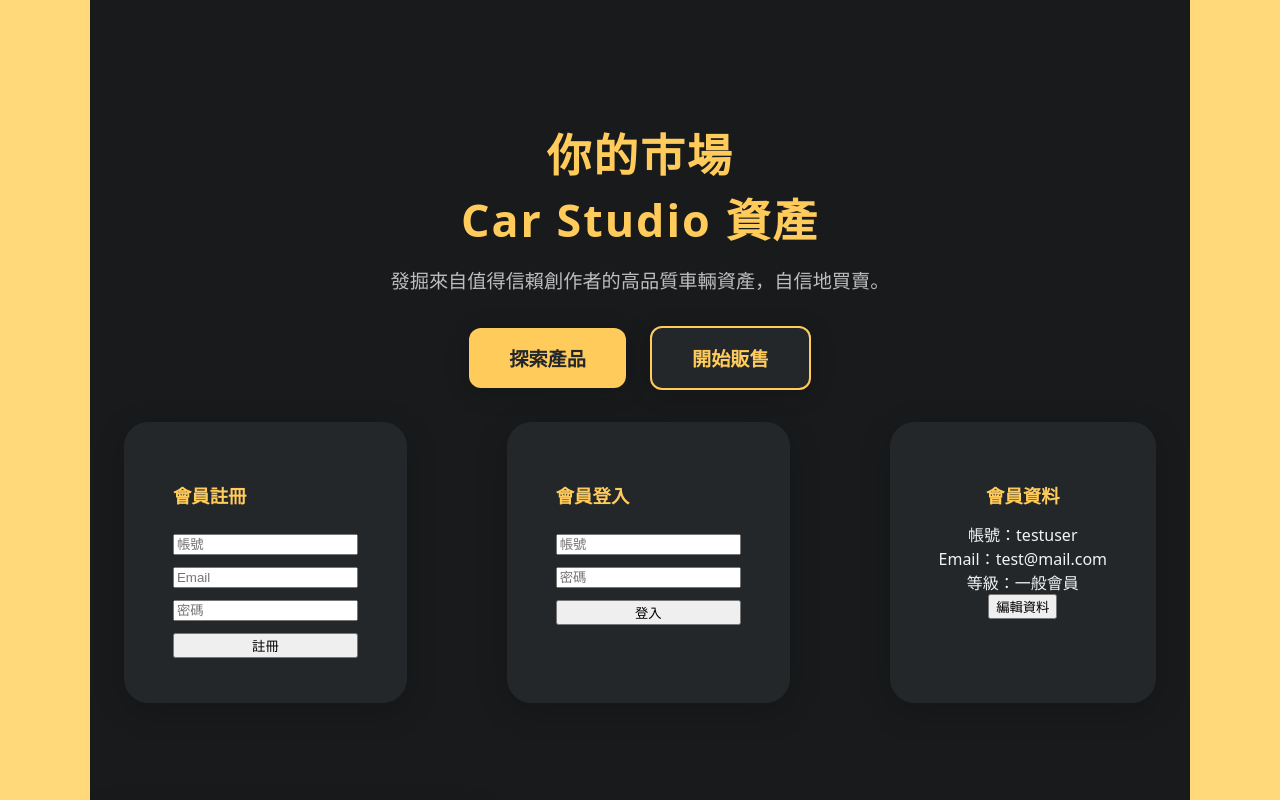
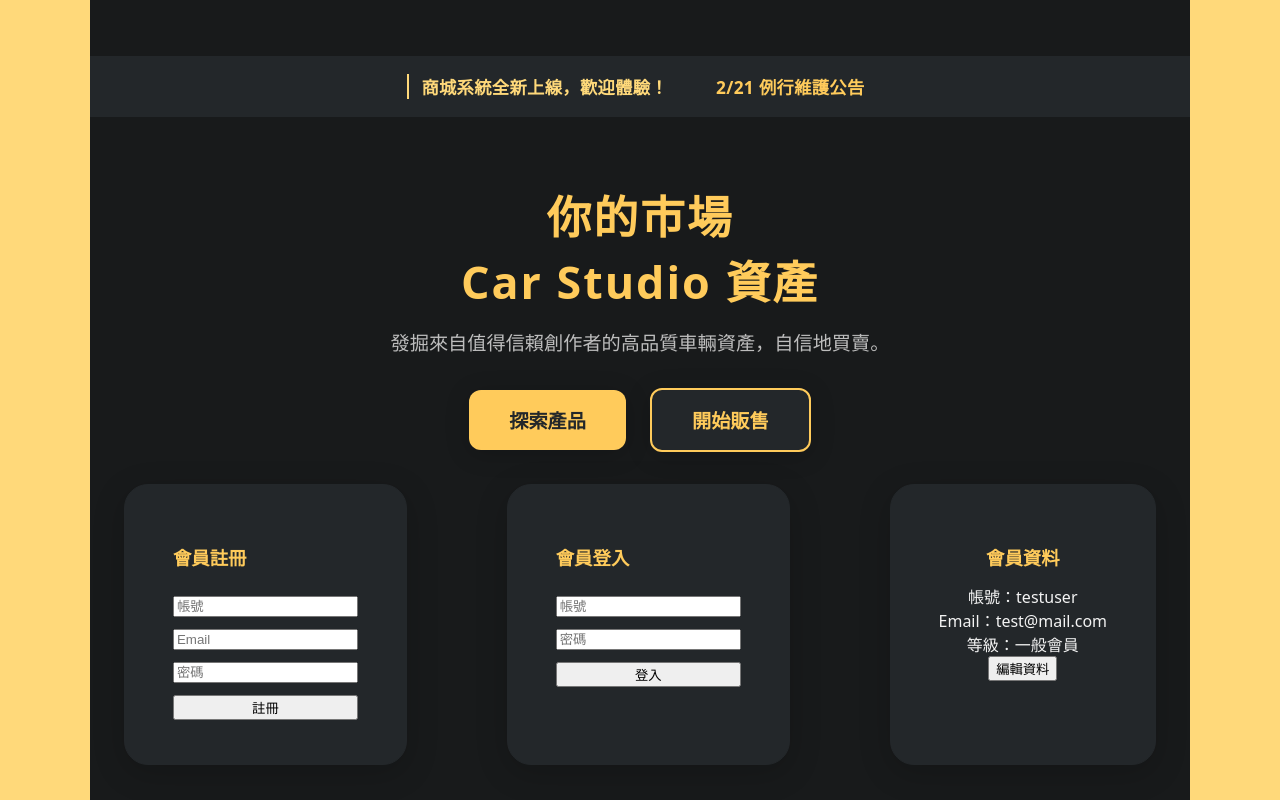
Before and after one commit to yaya9689/frontend, a React (Create React App) app: page / in a window 1280 px wide. Shown: the top 800 px of the page. Built offline with nearby package versions, Linux system fonts and the light colour scheme; no server answers.

Commit message:
新增公告區元件，實作公告展示功能並更新樣式以提升可用性

```diff
--- /dev/null
+++ b/src/Announcement.js
@@ -0,0 +1,38 @@
+import React, { useEffect, useState } from 'react';
+import './App.css';
+
+// 公告展示區，預設首頁頂部橫幅
+function Announcement() {
+  const [announcements, setAnnouncements] = useState([]);
+
+  useEffect(() => {
+    // TODO: 串接後端 API
+    // fetch('/api/announcements')
+    //   .then(res => res.json())
+    //   .then(data => setAnnouncements(data));
+    // Demo 假資料
+    setAnnouncements([
+      { id: 1, title: '商城系統全新上線，歡迎體驗！', pinned: true },
+      { id: 2, title: '2/21 例行維護公告', pinned: false },
+    ]);
+  }, []);
+
+  return (
+    <div className="announcement-bar">
+      {announcements.length > 0 ? (
+        <div className="announcement-list">
+          {announcements.filter(a => a.pinned).map(a => (
+            <span key={a.id} className="announcement-item announcement-pinned">{a.title}</span>
+          ))}
+          {announcements.filter(a => !a.pinned).map(a => (
+            <span key={a.id} className="announcement-item">{a.title}</span>
+          ))}
+        </div>
+      ) : (
+        <span className="announcement-empty">暫無公告</span>
+      )}
+    </div>
+  );
+}
+
+export default Announcement;
--- a/src/App.css
+++ b/src/App.css
@@ -163,3 +163,35 @@ h1 {
 .hero-btn:hover {
   background: #ffd97a;
 }
+
+/* 公告區樣式 */
+.announcement-bar {
+  width: 100%;
+  background: #23272a;
+  color: #ffcb5b;
+  padding: 18px 0;
+  text-align: center;
+  font-size: 1.08rem;
+  font-weight: 600;
+  letter-spacing: 0.02em;
+  border-bottom: 1.5px solid #181a1b;
+}
+.announcement-list {
+  display: flex;
+  justify-content: center;
+  gap: 32px;
+  flex-wrap: wrap;
+}
+.announcement-item {
+  color: #ffcb5b;
+  padding: 0 8px;
+}
+.announcement-pinned {
+  color: #ffd97a;
+  font-weight: 700;
+  border-left: 2px solid #ffd97a;
+  padding-left: 12px;
+}
+.announcement-empty {
+  color: #bdbdbd;
+}
--- a/src/App.js
+++ b/src/App.js
@@ -5,6 +5,7 @@ import UserProfile from './UserProfile';
 import Cart from './Cart';
 import ProductUpload from './ProductUpload';
 import ProductList from './ProductList';
+import Announcement from './Announcement';
 function App() {
   const [products, setProducts] = useState([]);
   const [loading, setLoading] = useState(true);
@@ -58,6 +59,7 @@ function App() {
 
     return (
       <div className="App">
+        <Announcement />
         {/* 主視覺區塊 */}
         <div className="hero">
           <div className="hero-title">你的市場<br /><span style={{color:'#ffcb5b'}}>Car Studio 資產</span></div>
```
